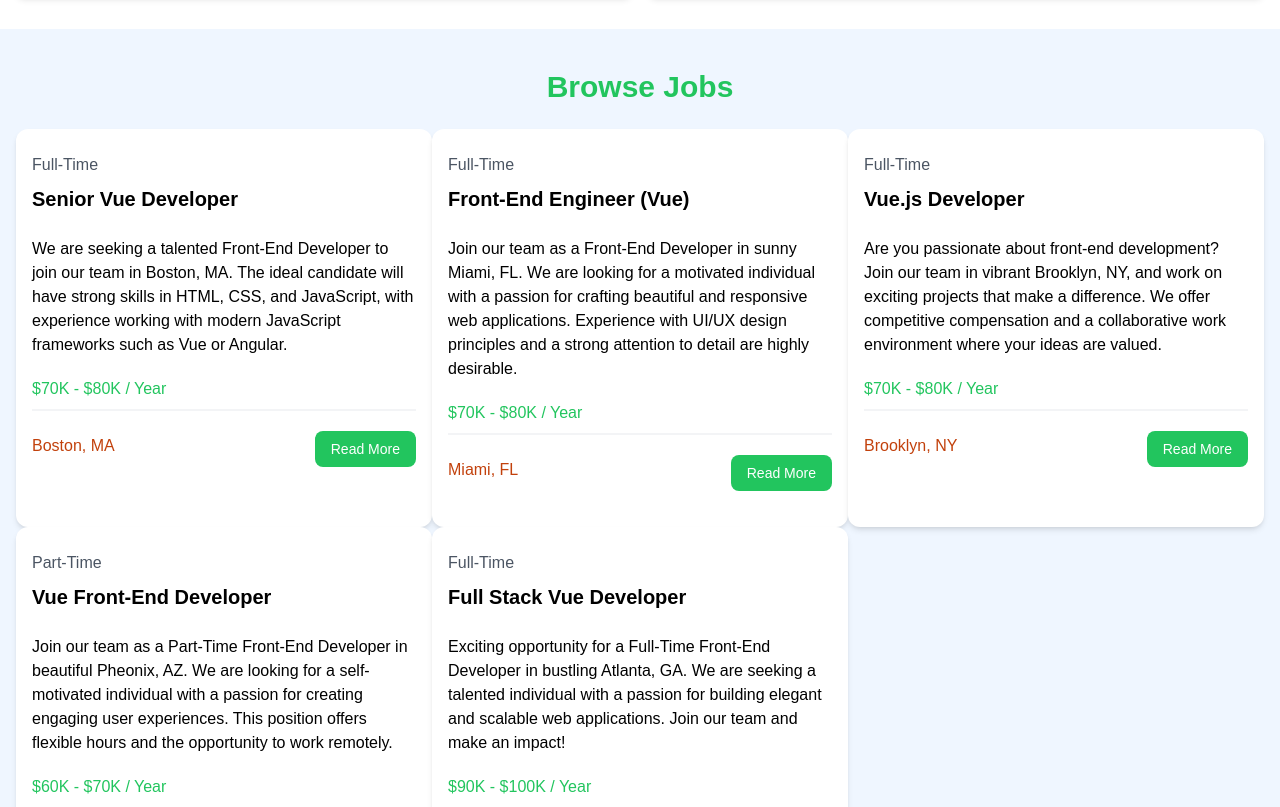
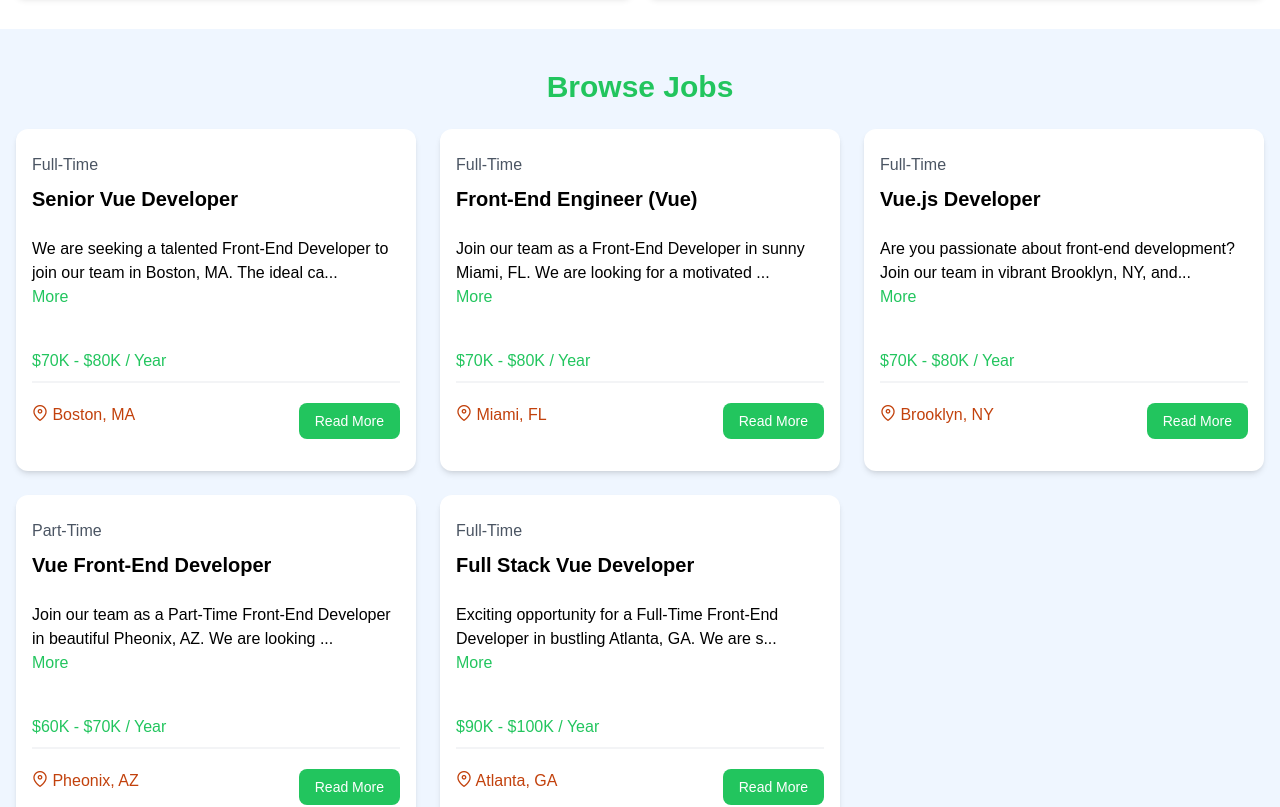
Before and after one commit to mohdaizat34/vue-job-listing, a Vue app: page / in a window 1280 px wide. Shown: the part 580-1387 px from the top of the page. Built offline with nearby package versions, Linux system fonts and the light colour scheme.

Commit message:
added an icon using primeicon

```diff
--- a/package.json
+++ b/package.json
@@ -9,6 +9,7 @@
     "preview": "vite preview"
   },
   "dependencies": {
+    "primeicons": "^7.0.0",
     "vue": "^3.5.13"
   },
   "devDependencies": {
--- a/src/components/JobListing.vue
+++ b/src/components/JobListing.vue
@@ -1,10 +1,23 @@
 <script setup>
 import { defineProps, ref, computed } from "vue";
 
-defineProps({
+const props = defineProps({
   job: {
     type: Object,
   },
+});
+
+const showFullDescription = ref(false);
+const toggleDescription = () => {
+  showFullDescription.value = !showFullDescription.value;
+};
+
+const truncatedDescription = computed(() => {
+  let description = props.job.description;
+  if (!showFullDescription.value) {
+    description = description.substring(0, 90) + "...";
+  }
+  return description;
 });
 </script>
 
@@ -17,7 +30,16 @@ defineProps({
       </div>
 
       <div class="mb-5">
-        {{ job.description }}
+        <div>
+          {{ truncatedDescription }}
+        </div>
+
+        <button
+          @click="toggleDescription"
+          class="text-green-500 hover:text-green-600 mb-5"
+        >
+          {{ showFullDescription ? "Show Less" : "More" }}
+        </button>
       </div>
 
       <h3 class="text-green-500 mb-2">{{ job.salary }} / Year</h3>
@@ -26,7 +48,7 @@ defineProps({
 
       <div class="flex flex-col lg:flex-row justify-between mb-4">
         <div class="text-orange-700 mb-3">
-          <i class="fa-solid fa-location-dot text-lg"></i>
+          <i class="pi pi-map-marker text-orange-700"></i>
           {{ job.location }}
         </div>
         <a
--- a/src/components/JobListings.vue
+++ b/src/components/JobListings.vue
@@ -20,7 +20,7 @@ const jobs = ref(jobData);
       <h2 class="text-3xl font-bold text-green-500 mb-6 text-center">
         Browse Jobs
       </h2>
-      <div class="grid grid-cols-1 md:grid-cols-3 gaps-6">
+      <div class="grid grid-cols-1 md:grid-cols-3 gap-6">
         <JobListing
           v-for="job in jobs.slice(0, limit || jobs.length)"
           :key="job.id"
--- a/src/main.js
+++ b/src/main.js
@@ -1,5 +1,5 @@
 import './assets/main.css'
-
+import "primeicons/primeicons.css";
 import { createApp } from 'vue'
 import App from './App.vue'
 
```
Also changed, not shown: 1 other file (tests, documents, lock files or other folders).
